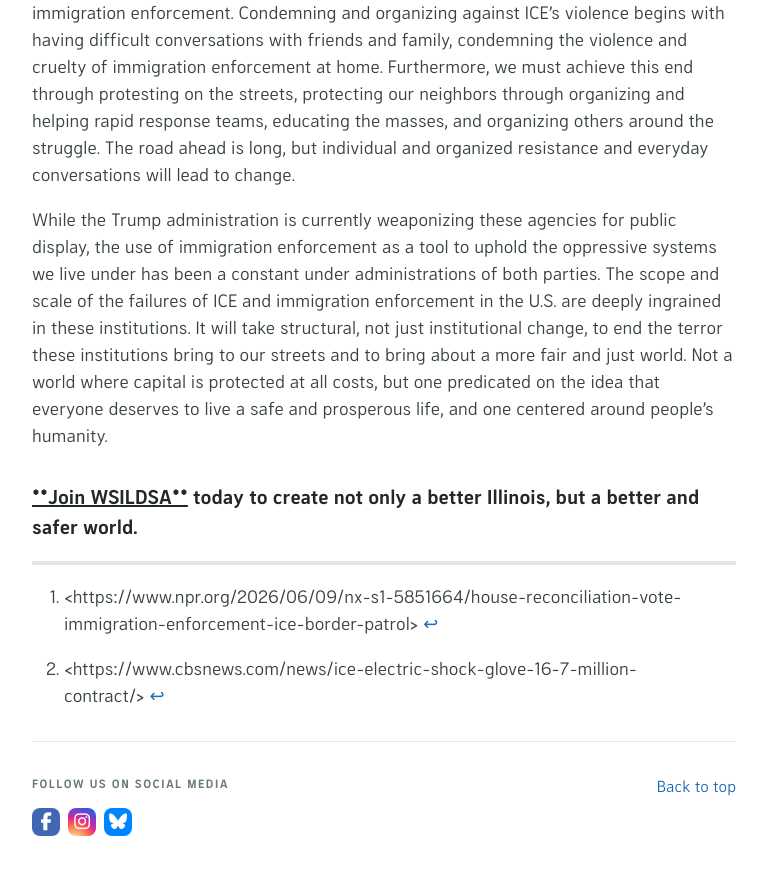
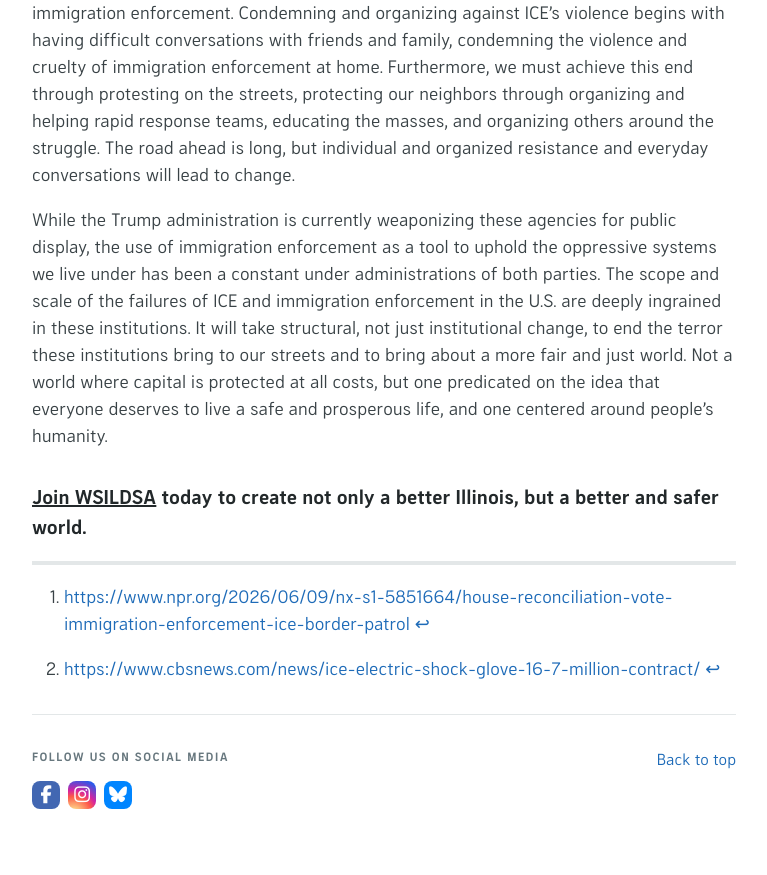
Before and after one commit to wsildsa/wsildsa.github.io, a Jekyll site: the page built from _posts/2026-11-18-abolish-ice.md, in a window 1280 px wide and 900 px high, scrolled down 3648 px. Shown: the top 875 px of the window, without its empty margins (256-1023 px from the left). Built offline with Jekyll 4.4.1, drawn with Linux system fonts in a browser that asks for light colours; some web fonts are replaced.

Commit message:
fix things

```diff
--- a/_posts/2026-11-18-abolish-ice.md
+++ b/_posts/2026-11-18-abolish-ice.md
@@ -35,9 +35,9 @@ The effects of the terror brought by ICE are broadcast on a near-daily basis. Wh
 
 While the Trump administration is currently weaponizing these agencies for public display, the use of immigration enforcement as a tool to uphold the oppressive systems we live under has been a constant under administrations of both parties. The scope and scale of the failures of ICE and immigration enforcement in the U.S. are deeply ingrained in these institutions. It will take structural, not just institutional change, to end the terror these institutions bring to our streets and to bring about a more fair and just world. Not a world where capital is protected at all costs, but one predicated on the idea that everyone deserves to live a safe and prosperous life, and one centered around people’s humanity.
 
-### [<u>**Join WSILDSA**</u>](https://wsil.dsachapters.org/) today to create not only a better Illinois, but a better and safer world.
+### [<b><u>Join WSILDSA</u></b>](https://wsil.dsachapters.org/) today to create not only a better Illinois, but a better and safer world.
 
 ---
 
-[^1]: <https\://www\.npr.org/2026/06/09/nx-s1-5851664/house-reconciliation-vote-immigration-enforcement-ice-border-patrol>
-[^2]: <https\://www\.cbsnews.com/news/ice-electric-shock-glove-16-7-million-contract/>
+[^1]: [https://www.npr.org/2026/06/09/nx-s1-5851664/house-reconciliation-vote-immigration-enforcement-ice-border-patrol](https://www.npr.org/2026/06/09/nx-s1-5851664/house-reconciliation-vote-immigration-enforcement-ice-border-patrol)
+[^2]: [https://www.cbsnews.com/news/ice-electric-shock-glove-16-7-million-contract/](https://www.cbsnews.com/news/ice-electric-shock-glove-16-7-million-contract/)
```
